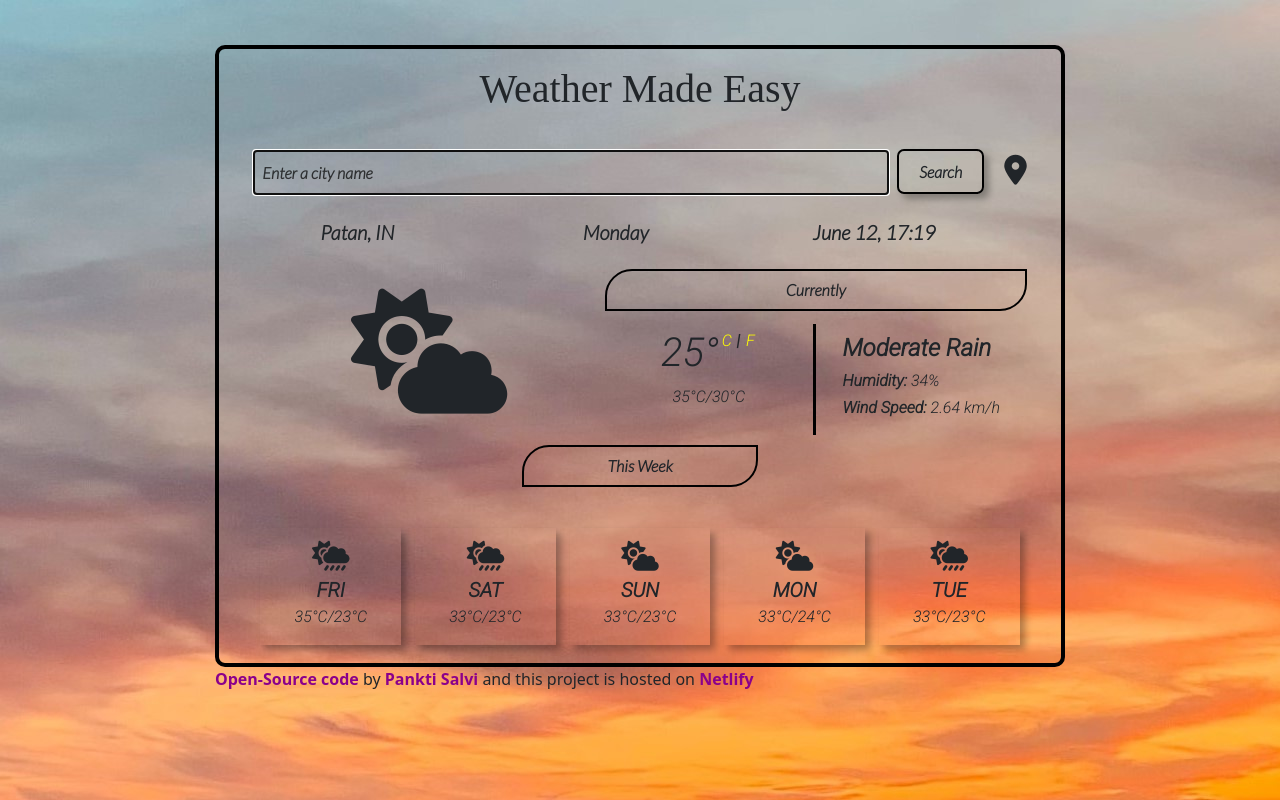
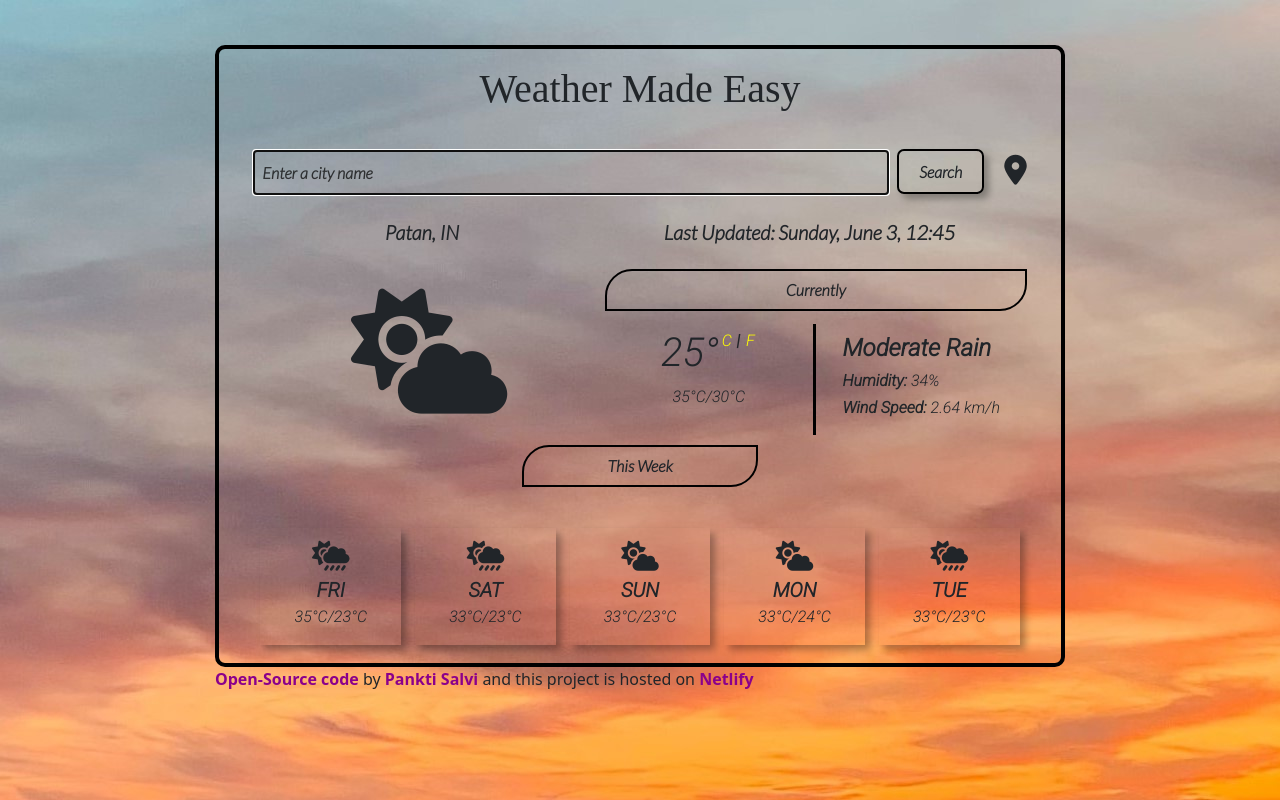
Before and after one commit to pankti13/weather-made-easy, a plain HTML site: page index.html in a window 1280 px wide. Drawn offline with nearby package versions, Linux system fonts and the light colour scheme; a web font is replaced by a local one.

Commit message:
Added last updated time feature

```diff
--- a/index.html
+++ b/index.html
@@ -37,11 +37,13 @@
                 </div>
             </form>
             <div class="row rowSecond d-flex justify-content-center">
-                <div class="col-4 location">
+                <div class="col-6 location">
                     Patan, IN
                 </div>
-                <div class="col-4 location" id="today">Sunday</div>
-                <div class="col-4 location" id="dayTime">June 3, 12:45</div>
+                <div class="col-6 location" id="dayDateTime">
+                    <span>Last Updated:</span>
+                    Sunday, June 3, 12:45
+                </div>
             </div>
             <div class="row rowThird d-flex justify-content-center">
                 <div class="col-5 d-flex justify-content-center">
--- a/src/index.js
+++ b/src/index.js
@@ -1,15 +1,14 @@
 let apiKey = "57b2c40fdae71a6ba41d72685e3226e2";
 
-// Displaying real Day, Date and Time
-let now = new Date();
+function showDayDateTime(timeStamp)
+{
+    // Displaying when the data was last updated
+    let now = new Date(timeStamp);
     let dayIndex = now.getDay();
 
     //Day
     let week = ["Sunday", "Monday", "Tuesday", "Wednesday", "Thursday", "Friday", "Saturday"];
     let day = week[dayIndex];
-
-let dayDiv = document.querySelector("#today");
-dayDiv.innerHTML = `${day}`;
 
     //Date
     let date = now.getDate();
@@ -22,18 +21,23 @@ let month = months[monthIndex];
 
     // Time
     let hrs = now.getHours();
+    if(hrs<10) hrs=`0${hrs}`;
+
     let mins = now.getMinutes();
+    if(mins<10) mins=`0${mins}`;
 
-let dayTimeDiv = document.querySelector("#dayTime");
-dayTimeDiv.innerHTML = `${month} ${date}, ${hrs}:${mins}`;
+    let dayDateTimeDiv = document.querySelector("#dayDateTime");
+    dayDateTimeDiv.innerHTML = `Last Updated: ${day}, ${month} ${date}, ${hrs}:${mins}`;
+
+}
 
 // Using OpenWeather API to fetch temperature, country code in real time
 function showTempUsingOpenApi(response) {
     let temperature = Math.round(response.data.main.temp);
     let city = response.data.name;
     let country = response.data.sys.country;
-    let humidity = response.data.main.humidity;
-    let windSpeed = response.data.wind.speed;
+    let humidity = Math.round(response.data.main.humidity);
+    let windSpeed = Math.round(response.data.wind.speed);
     let desc = response.data.weather[0].description;
 
     let minTemp = Math.round(response.data.main.temp_min);
@@ -57,6 +61,7 @@ function showTempUsingOpenApi(response) {
     let maxMinElement = document.querySelector("#maxMinTemp");
     maxMinElement.innerHTML = `${maxTemp}°C/${minTemp}°C`;
 
+    showDayDateTime(response.data.dt * 1000);
 }
 
 // Displaying real City
```
Lines whose indentation alone changed are shown as unchanged.
